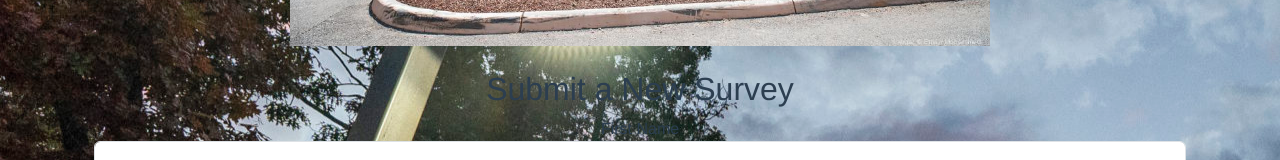
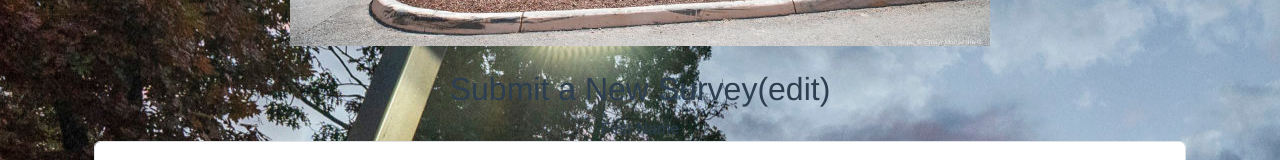
Before and after one commit to Ahsshalaby/VueJsSpringbootPipeline, a Vue app in the folder FrontEnd/: page / in a window 1280 px wide. Shown: the part 480-640 px from the top of the page. Built offline with nearby package versions, Linux system fonts and the light colour scheme; no server answers.

Commit message:
Update StudentForm.vue

```diff
--- a/FrontEnd/src/components/StudentForm.vue
+++ b/FrontEnd/src/components/StudentForm.vue
@@ -1,6 +1,6 @@
 <template>
   <div class="container mt-4">
-    <h2>Submit a New Survey</h2>
+    <h2>Submit a New Survey(edit)</h2>
     <form @submit.prevent="submitSurvey">
       <div class="form-group">
         <label>First Name</label>
```
